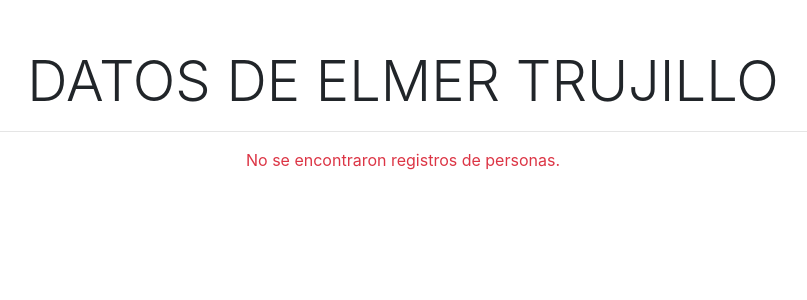
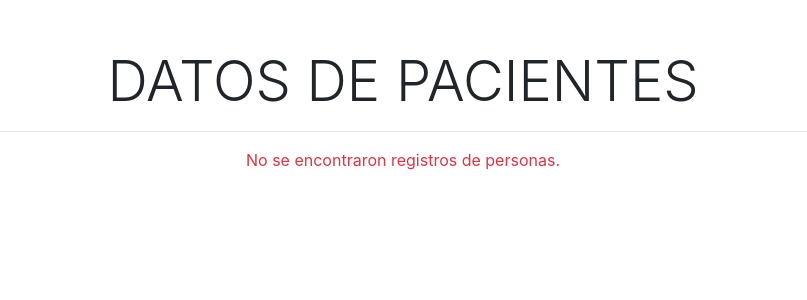
Before and after one commit to Elmercito16/mirko, a PHP site: page / in a window 1280 px wide. Shown: the top 300 px of the page, without its empty margins (237-1044 px from the left). Run offline with PHP 8.4, Linux system fonts and the light colour scheme; data that the repository does not hold is empty.

Commit message:
Update index.php

```diff
--- a/index.php
+++ b/index.php
@@ -16,7 +16,7 @@ if (!$conexion) {
 $consulta = "SELECT
     p.nombre,
     p.hijos,
-    p.correo,
+    p.edad,
     p.fecha_nacimiento,
     o.descripcion AS origen,
     p.telefonos
@@ -29,7 +29,7 @@ $resultado = mysqli_query($conexion, $consulta);
 <html lang="es">
 <head>
   <meta charset="utf-8">
-  <title>DATOS PERSONALES DE ELMER TRUJILLO</title>
+  <title>DATOS PERSONALES DE PACIENTES</title>
   <meta name="viewport" content="width=device-width, initial-scale=1">
   <link rel="stylesheet"
     href="https://stackpath.bootstrapcdn.com/bootstrap/4.1.1/css/bootstrap.min.css"
@@ -37,7 +37,7 @@ $resultado = mysqli_query($conexion, $consulta);
 </head>
 <body>
   <div class="container mt-5">
-    <h1 class="display-4 text-center">DATOS DE ELMER TRUJILLO</h1>
+    <h1 class="display-4 text-center">DATOS DE PACIENTES</h1>
     <hr>
 
     <?php
```
